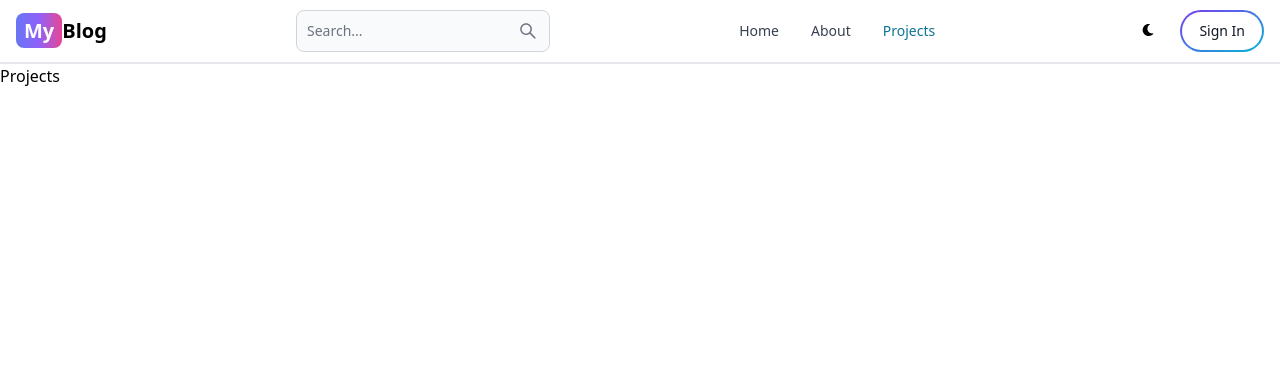
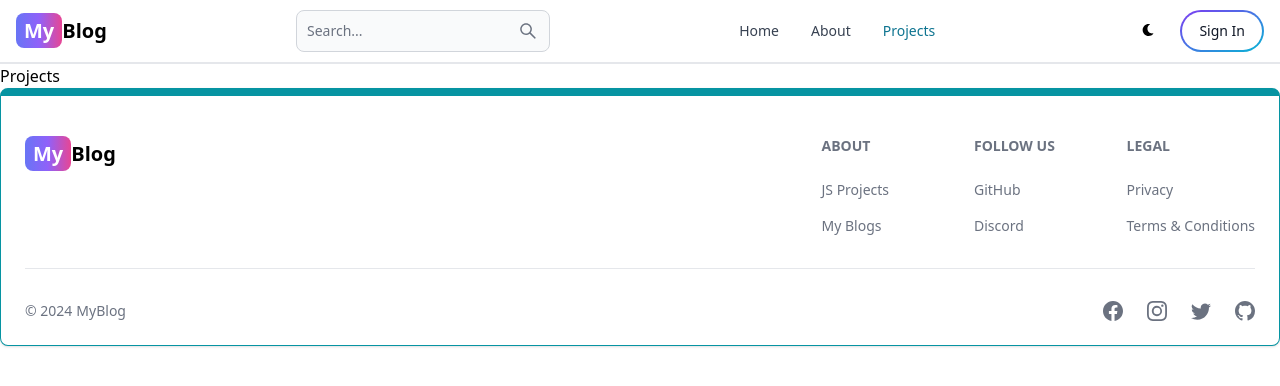
Before and after one commit to PrashantPatil-1/mern-blog, a React (Vite) app in the folder client/: page /project in a window 1280 px wide. Shown: the top 386 px of the page. Built offline with nearby package versions, Linux system fonts and the light colour scheme.

Commit message:
footer component is added

```diff
--- a/client/src/App.jsx
+++ b/client/src/App.jsx
@@ -1,31 +1,30 @@
-import React from 'react'
-import { BrowserRouter,Routes,Route } from 'react-router-dom'
-import Home from './pages/Home.jsx'
-import About from './pages/About.jsx'
-import SignIn from './pages/SignIn.jsx'
-import SignUp from './pages/SignUp.jsx'
-import Dashboard from './pages/Dashboard.jsx'
-import Projects from './pages/Projects.jsx'
-import Header from './components/Header.jsx'
+import React from "react";
+import { BrowserRouter, Routes, Route } from "react-router-dom";
+import Home from "./pages/Home.jsx";
+import About from "./pages/About.jsx";
+import SignIn from "./pages/SignIn.jsx";
+import SignUp from "./pages/SignUp.jsx";
+import Dashboard from "./pages/Dashboard.jsx";
+import Header from "./components/Header.jsx";
+import Projects from "./pages/Projects.jsx";
+import Footer from './components/Footer.jsx'
 
 
 function App() {
   return (
-
-     <BrowserRouter>
-     <Header/>
-    <Routes>
-      <Route path="/" element={<Home/>}/>
-      <Route path="/about" element={<About/>}/>
-      <Route path="/sign-in" element={<SignIn/>}/>
-      <Route path="/sign-up" element={<SignUp/>}/>
-      <Route path="/dashboard" element={<Dashboard/>}/>4
-      <Route path='project' element={<Projects/>}/>
-
-
-    </Routes>
+    <BrowserRouter>
+      <Header />
+      <Routes>
+        <Route path="/" element={<Home />} />
+        <Route path="/about" element={<About />} />
+        <Route path="/sign-in" element={<SignIn />} />
+        <Route path="/sign-up" element={<SignUp />} />
+        <Route path="/dashboard" element={<Dashboard />} />
+        <Route path="project" element={<Projects />} />
+      </Routes>
+      <Footer/>
     </BrowserRouter>
-  )
+  );
 }
 
-export default App
+export default App;
--- /dev/null
+++ b/client/src/components/Footer.jsx
@@ -0,0 +1,84 @@
+import { Footer } from "flowbite-react";
+import React from "react";
+import { Link } from "react-router-dom";
+import { BsFacebook, BsTwitter, BsInstagram, BsGithub } from "react-icons/bs";
+function footer() {
+  return (
+    <Footer container className="border border-t-8 border-teal-500">
+      <div className="w-full max-w-7xl mx-auto">
+        <div className="grid w-full justify-between sm:flex md:grid-cols-1">
+          <div className="mt-5 ">
+            <Link
+              to="/"
+              className="self-center whitespace-nowrap text-sm sm:text-xl font-semibold dark:text-white"
+            >
+              <span className="px-2 py-1 bg-gradient-to-r from-indigo-500 via-purple-500 to-pink-500 rounded-lg text-white">
+                My
+              </span>
+              Blog
+            </Link>
+          </div>
+          <div className="grid grid-cols-2 gap-8 mt-4 sm:grid-cols-3 sm:gap-6">
+            <div>
+              <Footer.Title title="About" />
+              <Footer.LinkGroup col>
+                <Footer.Link
+                  href="https://www.100jsprojects.com "
+                  target="_blank"
+                  rel="noopener noreferrer"
+                >
+                  JS Projects
+                </Footer.Link>
+                <Footer.Link
+                  href="/about"
+                  target="_blank"
+                  rel="noopener noreferrer"
+                >
+                  My Blogs
+                </Footer.Link>
+              </Footer.LinkGroup>
+            </div>
+            <div>
+              <Footer.Title title="Follow Us" />
+
+              <Footer.LinkGroup col>
+                <Footer.Link
+                  href="https://www.github.com/PrashantPatil-1 "
+                  target="_blank"
+                  rel="noopener noreferrer"
+                >
+                  GitHub
+                </Footer.Link>
+                <Footer.Link href="#">Discord</Footer.Link>
+              </Footer.LinkGroup>
+            </div>
+            <div>
+              <Footer.Title title="Legal" />
+
+              <Footer.LinkGroup col>
+                <Footer.Link href="#">Privacy</Footer.Link>
+                <Footer.Link href="#">Terms &amp; Conditions</Footer.Link>
+              </Footer.LinkGroup>
+            </div>
+          </div>
+        </div>
+        <Footer.Divider />
+        <div className="w-full sm:flex sm: items-center sm:justify-between">
+          <Footer.Copyright
+            href="#"
+            by="MyBlog"
+            year={new Date().getFullYear()}
+          />
+          <div className="flex gap-6 sm:mt-0 mt-4 sm:justify-center">
+            <Footer.Icon href="#" icon={BsFacebook} />
+            <Footer.Icon href="#" icon={BsInstagram} />
+            <Footer.Icon href="#" icon={BsTwitter} />
+            <Footer.Icon href="#" icon={BsGithub} />
+          </div>
+        </div>
+      </div>
+    </Footer>
+  );
+}
+
+export default footer;
```
